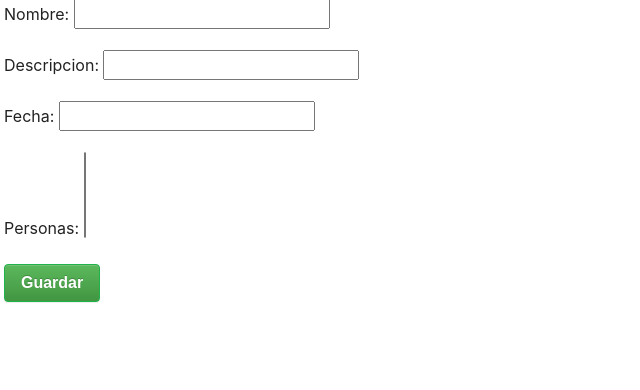
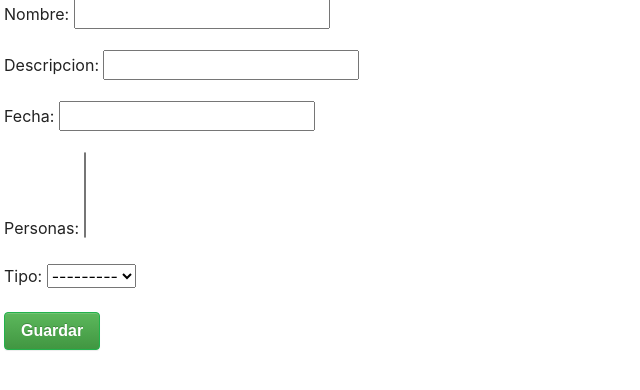
Before and after one commit to DanGam96DM/TareaFinalDjango, a Django app: page /evento/nuevo/ in a window 1280 px wide. Shown: the part 116-506 px from the top of the page, without its empty margins (0-640 px from the left). Run offline with Django 3.2, Linux system fonts and the light colour scheme; the visitor is signed in with stand-in values (Sample User, id 1); data that the repository does not hold is empty; some libraries are stand-ins or nearby versions; some web fonts are replaced.

Commit message:
Completo.

```diff
--- a/eventos/forms.py
+++ b/eventos/forms.py
@@ -4,7 +4,7 @@ class EventoForm(forms.ModelForm):
 #todos los campos de Evento
     class Meta:
         model = Evento
-        fields = ('nombre', 'descripcion', 'fecha', 'personas')
+        fields = ('nombre', 'descripcion', 'fecha', 'personas', 'tipo')
         def __init__ (self, *args, **kwargs):
             super(EventoForm, self).__init__(*args, **kwargs)
             self.fields["personas"].widget = forms.widgets.CheckboxSelectMultiple()
--- a/eventos/models.py
+++ b/eventos/models.py
@@ -11,12 +11,14 @@ class Persona(models.Model):
 class TipoEvento(models.Model):
     nombre = models.CharField(max_length=50)
     descripcion = models.CharField(max_length=100)
-    def __str__(sel):
+    def __str__(self):
         return self.nombre
 class Evento(models.Model):
     nombre = models.CharField(max_length=60)
     descripcion = models.CharField(max_length=200)
     fecha = models.DateField()
+    tipo = models.ForeignKey(TipoEvento, on_delete=models.CASCADE,
+                            blank=True, null=True)
     personas   = models.ManyToManyField(Persona, through='Inscripcion')
     def __str__(self):
         return self.nombre
--- a/eventos/templates/eventos/evento_list.html
+++ b/eventos/templates/eventos/evento_list.html
@@ -1,5 +1,6 @@
 {% extends 'eventos/base.html' %}
 {% block content %}
+<div class="container">
   <h1>Lista de eventos <a href="{% url 'evento_nuevo' %}" class="btn btn-success">Nuevo</a></h1>
       <table class="table table-hover">
         <thead>
@@ -25,5 +26,6 @@
           {% endfor %}
         </tbody>
       </table>
+</div>
 
 {% endblock %}
--- a/eventos/templates/personas/persona_list.html
+++ b/eventos/templates/personas/persona_list.html
@@ -1,5 +1,6 @@
 {% extends 'personas/base.html' %}
 {% block content %}
+<div class="container">
   <h1>Lista de Personas <a href="{% url 'persona_nueva' %}" class="btn btn-success">Nuevo</a></h1>
       <table class="table table-hover">
         <thead>
@@ -30,4 +31,5 @@
         </tbody>
       </table>
 
+</div>
 {% endblock %}
--- a/eventos/templates/tipos/tipo_list.html
+++ b/eventos/templates/tipos/tipo_list.html
@@ -1,7 +1,7 @@
 {% extends 'eventos/base.html' %}
 {% block content %}
+<div class="container">
 <h1>Lista de Tipo de Evento <a href="{% url 'tipo_nuevo' %}" class="btn btn-success">Nuevo</a></h1>
-<div class="container">
   <table class="table table-hover">
     <thead>
       <tr>
--- a/eventos/views.py
+++ b/eventos/views.py
@@ -35,7 +35,7 @@ def evento_nuevo(request):
     if request.method == "POST":
         formulario = EventoForm(request.POST)
         if formulario.is_valid():
-            evento = Evento.objects.create(nombre=formulario.cleaned_data['nombre'], descripcion=formulario.cleaned_data['descripcion'], fecha=formulario.cleaned_data['fecha'])
+            evento = Evento.objects.create(nombre=formulario.cleaned_data['nombre'], descripcion=formulario.cleaned_data['descripcion'], fecha=formulario.cleaned_data['fecha'], tipo=formulario.cleaned_data['tipo'])
             for persona_id in request.POST.getlist('personas'):
                 inscripcion = Inscripcion(persona_id=persona_id, evento_id = evento.id)
                 inscripcion.save()
@@ -79,9 +79,11 @@ def persona_eliminar(request, pk):
     persona = get_object_or_404(Persona, pk=pk)
     persona.delete()
     return redirect('lista_personas')
+@login_required
 def lista_tipo(request):
     tipos = TipoEvento.objects.order_by('id')
     return render(request, 'tipos/tipo_list.html', {'tipos':tipos})
+@login_required
 def tipo_nuevo(request):
     if request.method == "POST":
         form = TipoForm(request.POST)
@@ -92,9 +94,11 @@ def tipo_nuevo(request):
     else:
         form = TipoForm()
     return render(request, 'tipos/tipo_nuevo.html', {'form': form})
+@login_required
 def tipo_detalle(request, pk):
     tipo = get_object_or_404(TipoEvento, pk=pk)
     return render(request, 'tipos/tipo_detalle.html', {'tipo': tipo})
+@login_required
 def tipo_editar(request, pk):
     tipo = get_object_or_404(TipoEvento, pk=pk)
     if request.method == "POST":
@@ -106,6 +110,7 @@ def tipo_editar(request, pk):
     else:
         form = TipoForm(instance=tipo)
     return render(request, 'tipos/tipo_editar.html', {'form': form})
+@login_required
 def tipo_eliminar(request, pk):
     tipo = get_object_or_404(TipoEvento, pk=pk)
     tipo.delete()
```
Also changed, not shown: eventos/migrations/0003_evento_tipo.py (added). Lines whose indentation alone changed are shown as unchanged.
